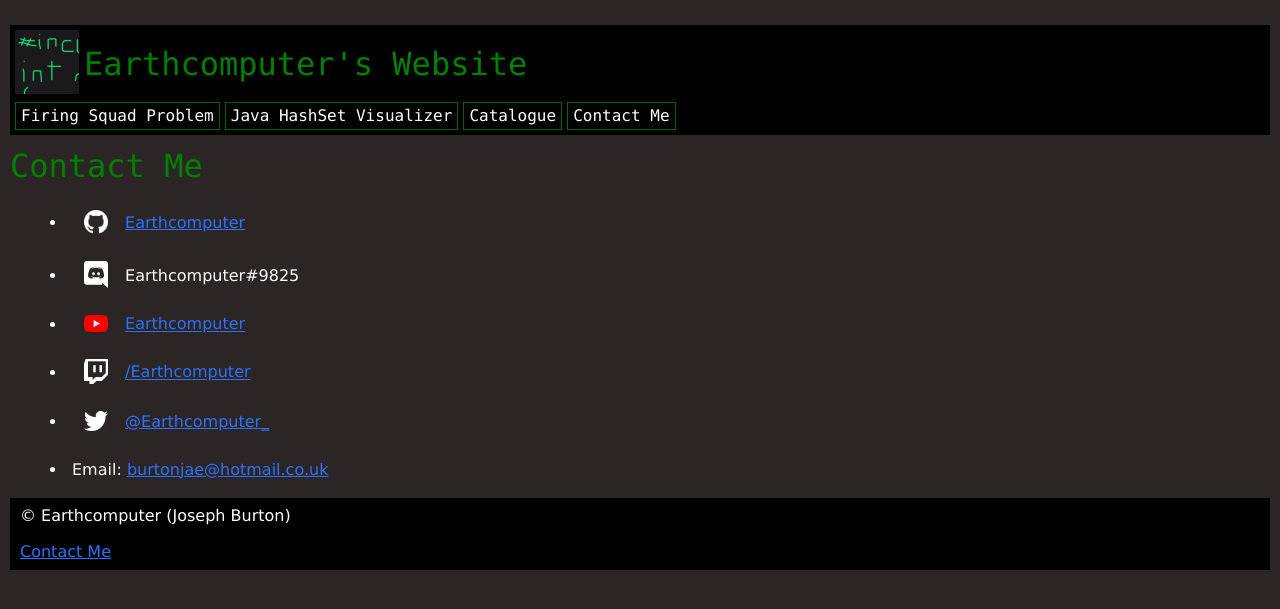
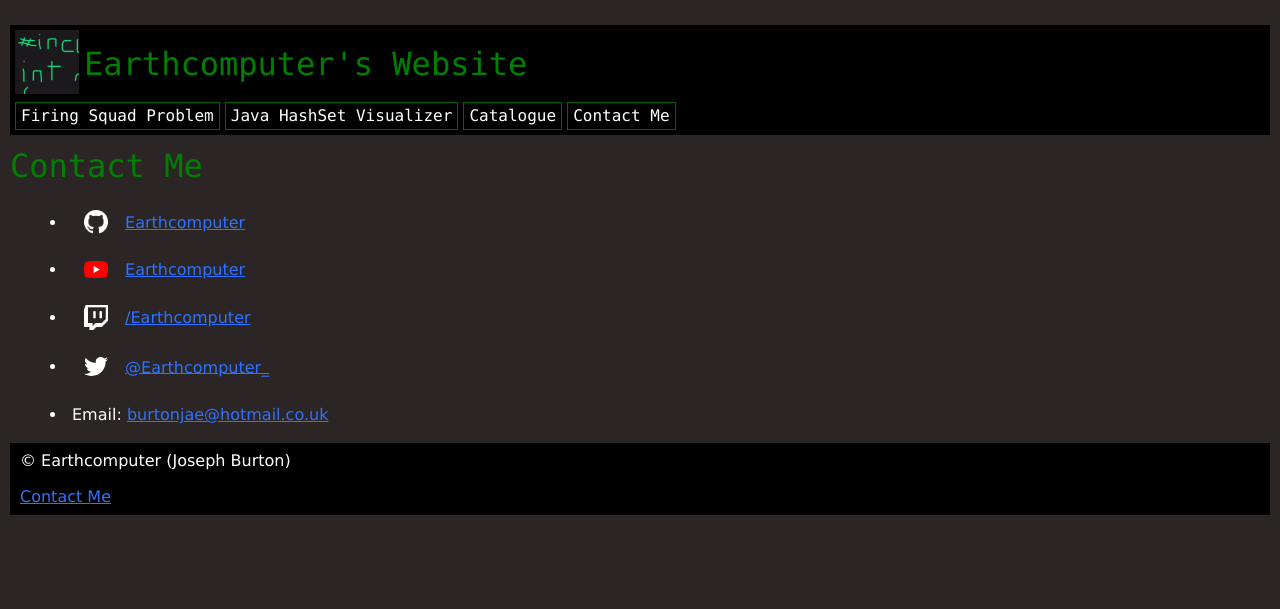
Before and after one commit to Earthcomputer/Earthcomputer.github.io, a Jekyll site: the page built from contact.html, in a window 1280 px wide. Shown: the top 609 px of the page. Built offline with Jekyll 4.4.1, drawn with Linux system fonts in a browser that asks for light colours.

Commit message:
Remove Discord from contact list

```diff
--- a/contact.html
+++ b/contact.html
@@ -6,10 +6,6 @@ title: Contact Me
     <li>
         <div class="icon_container"><a href="https://github.com/{{ site.github_uname }}"><img class="social_icon" src="/images/github.png" alt="GitHub" /></a></div>
         <a href="https://github.com/{{ site.github_uname }}">{{ site.github_uname }}</a>
-    </li>
-    <li>
-        <div class="icon_container"><img class="social_icon" src="/images/discord.svg" alt="Discord" /></div>
-        {{ site.discord_uname }}
     </li>
     <li>
         <div class="icon_container"><a href="https://youtube.com/{{ site.youtube_uname }}"><img class="social_icon" src="/images/youtube.png" alt="YouTube" /></a></div>
```
